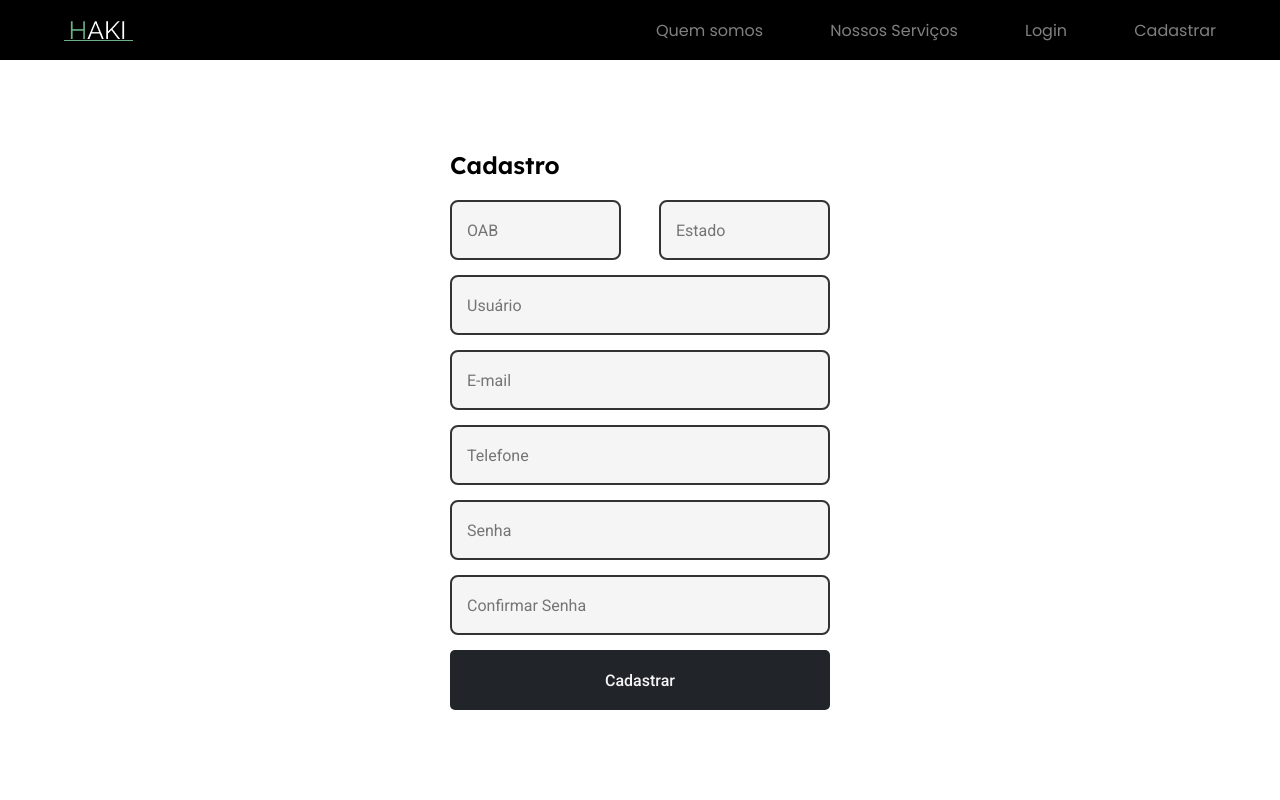
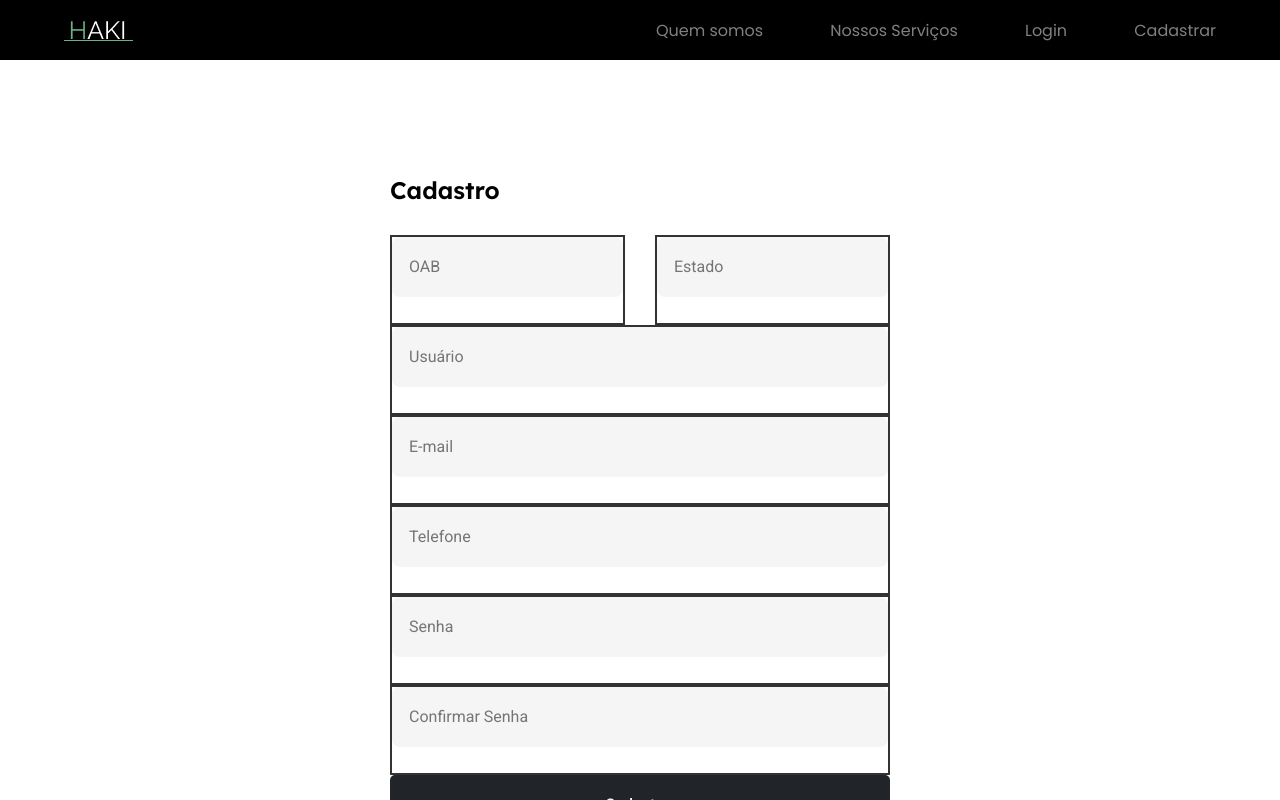
Before and after one commit to Mafeck/projeto-cap-stone, a React (Create React App) app: page / in a window 1280 px wide. Built offline with nearby package versions, Linux system fonts and the light colour scheme.

Commit message:
refac: refating input e header

```diff
--- a/package.json
+++ b/package.json
@@ -13,6 +13,7 @@
     "@types/react": "^17.0.0",
     "@types/react-dom": "^17.0.0",
     "@types/react-router-dom": "^5.3.2",
+    "@types/react-toastify": "^4.1.0",
     "@types/styled-components": "^5.1.15",
     "axios": "^0.24.0",
     "axios-mock-adapter": "^1.20.0",
--- a/src/App.tsx
+++ b/src/App.tsx
@@ -1,10 +1,24 @@
 import { Global } from "./style/global";
+import "react-toastify/dist/ReactToastify.css";
+import { ToastContainer } from "react-toastify";
 import Register from "./pages/register";
 
 function App() {
   return (
     <div className="App">
       <Global />
+      <ToastContainer
+        position="top-right"
+        autoClose={5000}
+        hideProgressBar={false}
+        newestOnTop={false}
+        closeOnClick
+        rtl={false}
+        pauseOnFocusLoss
+        draggable
+        pauseOnHover
+        theme="colored"
+      />
       <Register />
     </div>
   );
--- a/src/components/Header/style.ts
+++ b/src/components/Header/style.ts
@@ -57,8 +57,11 @@ export const HeaderStyle = styled.div`
 `;
 
 export const HeaderMenu = styled.div`
-  height: 735px;
+  width: 100vw;
+  height: 100vh;
   background-color: var(--black);
+  position: fixed;
+  top: 0;
 
   .menu {
     display: flex;
--- a/src/components/Input/index.tsx
+++ b/src/components/Input/index.tsx
@@ -1,13 +1,32 @@
-import { InputHTMLAttributes } from 'react';
-import { Container } from './style';
+import { InputHTMLAttributes } from "react";
+import { Container } from "./style";
 
 interface InputProps extends InputHTMLAttributes<HTMLInputElement> {
-    placeholder: string;
-
+  placeholder: string;
+  register?: any;
+  name?: string;
+  error?: string;
+  width?: string;
 }
 
-const Input = ({placeholder, ...rest}: InputProps) => {
-    return <Container{...rest} placeholder={placeholder}/>
-}
+const Input = ({
+  placeholder,
+  name,
+  register,
+  error,
+  width,
+  ...rest
+}: InputProps) => {
+  return (
+    <Container style={{ width: width }}>
+      <input
+        error={error}
+        {...register(name)}
+        placeholder={placeholder}
+        {...rest}
+      />
+    </Container>
+  );
+};
 
 export default Input;
--- a/src/components/Input/style.ts
+++ b/src/components/Input/style.ts
@@ -1,6 +1,13 @@
 import styled from "styled-components";
 
-export const Container = styled.input`
+export const Container = styled.div`
+  width: 100%;
+  height: 90px;
+  display: flex;
+  flex-direction: column;
+  justify-content: space-between;
+
+  input {
     font-size: 16px;
     width: 100%;
     height: 60px;
@@ -12,6 +19,7 @@ export const Container = styled.input`
     border: 2px solid var(--gray-0);
     box-sizing: border-box;
     border-radius: 8px;
+  }
 
   @media (min-width: 768px) {
     border: 2px solid #333333;
--- a/src/components/schema/index.ts
+++ b/src/components/schema/index.ts
@@ -1,11 +1,26 @@
 import * as yup from "yup";
 
 export const schema = yup.object().shape({
-  username: yup.string().required("Digite seu nome de usuário"),
-  oab: yup.string().required("OAB obrigatória"),
+  username: yup
+    .string()
+    .required("Digite seu nome de usuário")
+    .max(15, "Máxima de 15 caracteres"),
+  oab: yup
+    .string()
+    .required("OAB obrigatória")
+    .min(5, "Mínimo de 5 caracteres"),
   state: yup.string().required("Digite seu estado"),
   phone: yup.string().required("Digite seu telefone"),
   email: yup.string().required("Email obrigatório").email("Email inválido"),
-  password: yup.string().required("Senha obrigatória"),
-  confirmPassword: yup.string().required("Confirmação de senha obrigatória"),
+  password: yup
+    .string()
+    .required("Senha obrigatória")
+    .matches(
+      /^(?=.*?[A-Z])(?=.*?[a-z])(?=.*?[0-9])(?=.*?[!@#$%&*^-`?]).{8,}$/i,
+      "Senha muito fraca"
+    ),
+  confirmPassword: yup
+    .string()
+    .required("Confirme sua senha")
+    .oneOf([yup.ref("password")]),
 });
--- a/src/pages/register/index.tsx
+++ b/src/pages/register/index.tsx
@@ -1,15 +1,18 @@
 import { Container, FormContainer } from "./styles";
+import { toast } from "react-toastify";
 import { useForm } from "react-hook-form";
 import { yupResolver } from "@hookform/resolvers/yup";
 import { schema } from "../../components/schema";
+import { Link, useHistory } from "react-router-dom";
 import api from "../../services/api";
 import Input from "../../components/Input";
 import Button from "../../components/Button";
 import Header from "../../components/Header";
 
-interface User {
+interface UserData {
   email: string;
   password: string;
+  confirmPassword: string;
   phone: string;
   oab: string;
   state: string;
@@ -17,13 +20,14 @@ interface User {
 }
 
 const Register = () => {
+  const history = useHistory();
   const {
     register,
     handleSubmit,
     formState: { errors },
-  } = useForm<User[]>({ resolver: yupResolver(schema) });
+  } = useForm<UserData>({ resolver: yupResolver(schema) });
 
-  const createUser = (data: User) => {
+  const createUser = (data: UserData) => {
     const newData = {
       email: data.email,
       password: data.password,
@@ -35,35 +39,73 @@ const Register = () => {
 
     api
       .post("/signup", newData)
-      .then((response) => console.log(response.data))
-      .catch((error) => console.log(error.data.response));
+      .then((response) => {
+        console.log(response.data.user);
+        setTimeout(() => toast.success("Conta criada"), 2000);
+        history.push("/login");
+      })
+      .catch((error) => toast.error(error.response.data));
   };
 
   return (
+    <>
+      <Header />
       <Container>
-      <Header />
         <FormContainer>
           <h1>Cadastro</h1>
           <form onSubmit={handleSubmit(createUser)}>
             <Input
               placeholder="OAB"
+              name="oab"
               type="number"
-            style={{ width: "45%", maxWidth: "180px" }}
+              width="47%"
+              register={register}
             />
             <Input
               type="text"
+              name="state"
+              width="47%"
               placeholder="Estado"
-            style={{ width: "45%", maxWidth: "180px" }}
+              register={register}
             />
-          <Input placeholder="Usuário" type="text" />
-          <Input placeholder="E-mail" type="email" />
-          <Input placeholder="Telefone" type="number" />
-          <Input placeholder="Senha" type="password" />
-          <Input placeholder="Confirmar Senha" type="password" />
+            <Input
+              placeholder="Usuário"
+              name="username"
+              type="text"
+              register={register}
+            />
+            <Input
+              placeholder="E-mail"
+              name="email"
+              type="email"
+              register={register}
+            />
+            <Input
+              placeholder="Telefone"
+              name="phone"
+              type="number"
+              register={register}
+            />
+            <Input
+              placeholder="Senha"
+              name="password"
+              type="password"
+              register={register}
+            />
+            <Input
+              placeholder="Confirmar Senha"
+              name="confirmPassword"
+              type="password"
+              register={register}
+            />
             <Button type="submit">Cadastrar</Button>
+            <p>
+              Já possui um cadastro? <Link to="/login">faça seu login</Link>
+            </p>
           </form>
         </FormContainer>
       </Container>
+    </>
   );
 };
 
--- a/src/pages/register/styles.ts
+++ b/src/pages/register/styles.ts
@@ -7,17 +7,22 @@ export const Container = styled.div`
   align-items: center;
   justify-content: center;
   flex-direction: column;
+  overflow-x: hidden;
+
+  ::-webkit-scrollbar {
+    display: none;
+  }
 `;
 
 export const FormContainer = styled.div`
   width: 95%;
-  max-width: 380px;
-  height: 620px;
+  max-width: 500px;
+  margin-top: 250px;
 
   h1 {
     font-size: 24px;
     font-weight: 600;
-    margin: 60px 0 20px 0;
+    margin-bottom: 30px;
   }
 
   form {
@@ -29,5 +34,11 @@ export const FormContainer = styled.div`
     input {
       margin-bottom: 15px;
     }
+
+    p {
+      color: var(--gray-50);
+      font-size: 14px;
+      margin: 10px auto;
+    }
   }
 `;
--- a/src/style/global.ts
+++ b/src/style/global.ts
@@ -55,7 +55,7 @@ export const Global = createGlobalStyle`
     }
 
     a {
-        /* color: ; */
+        color: var(--color-secondary);
         text-decoration: none;
     }
 `;
```
Also changed, not shown: 1 other file (tests, documents, lock files or other folders). Lines whose indentation alone changed are shown as unchanged.
